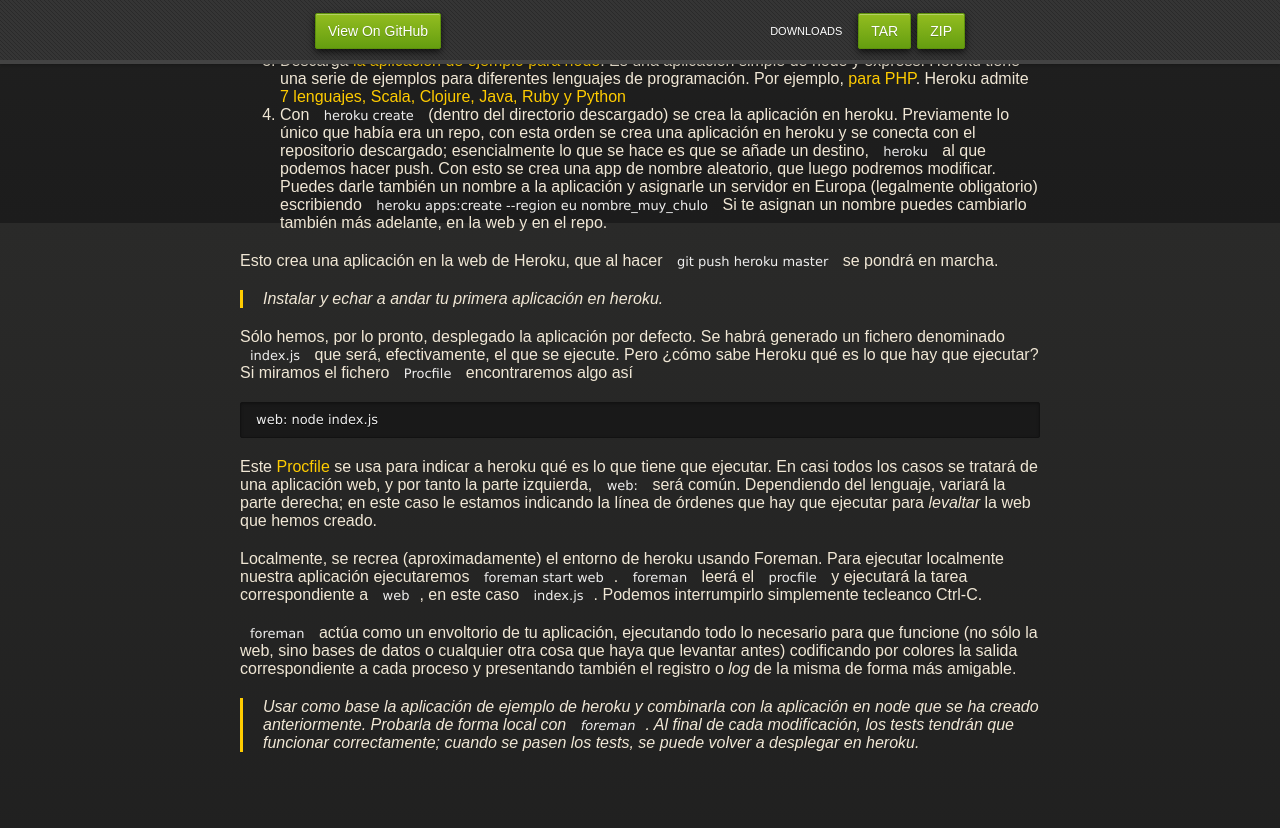
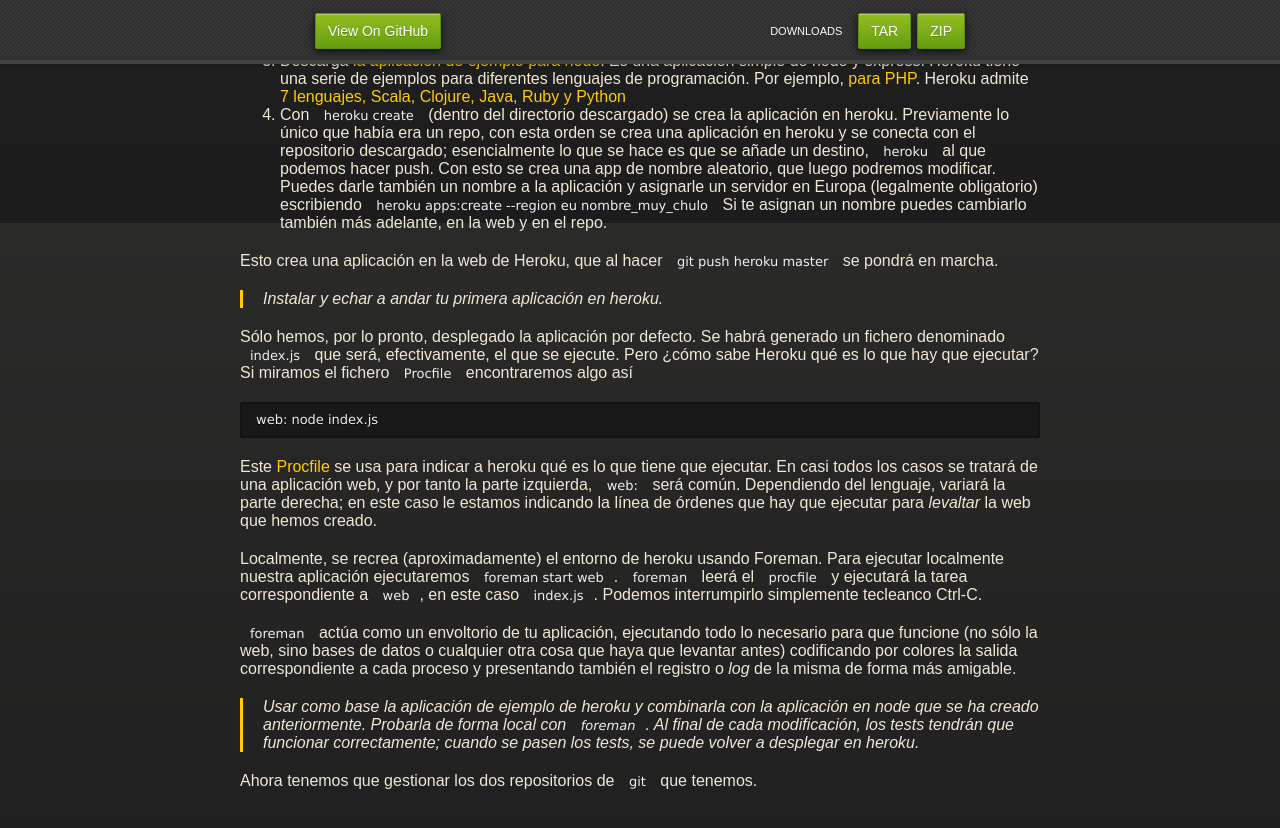
Before and after one commit to JJ/trabajando-con-paas, a Jekyll site: the page built from index.md, in a window 1280 px wide and 900 px high, scrolled down 6977 px. Shown: the top 828 px of the window. Built offline with Jekyll 4.4.1, drawn with Linux system fonts in a browser that asks for light colours; nearby versions of some CDN libraries; some web fonts are replaced.

Commit message:
Sync gh-pages with master

```diff
--- a/index.md
+++ b/index.md
@@ -500,3 +500,5 @@
 >local con `foreman`. Al final de cada modificación, los tests tendrán
 >que funcionar correctamente; cuando se pasen los tests, se puede
 >volver a desplegar en heroku.
+
+Ahora tenemos que gestionar los dos repositorios de `git` que tenemos.
```
Also changed, not shown: README.md.
